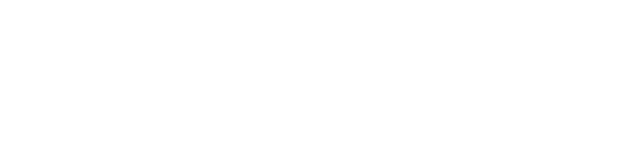
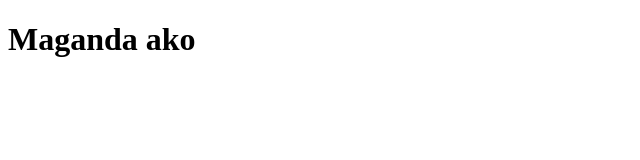
Before and after one commit to Zenkiez22/Ana-Project, a plain HTML site: page index.html in a window 1280 px wide. Shown: the whole page, without its empty margins (0-640 px from the left). Drawn offline with Linux system fonts and the light colour scheme.

Commit message:
H1 changes

```diff
--- a/index.html
+++ b/index.html
@@ -6,6 +6,7 @@
     <title>Ana Project</title>
 </head>
 <body>
+    <h1>Maganda ako</h1>
 
 </body>
 </html>
```
